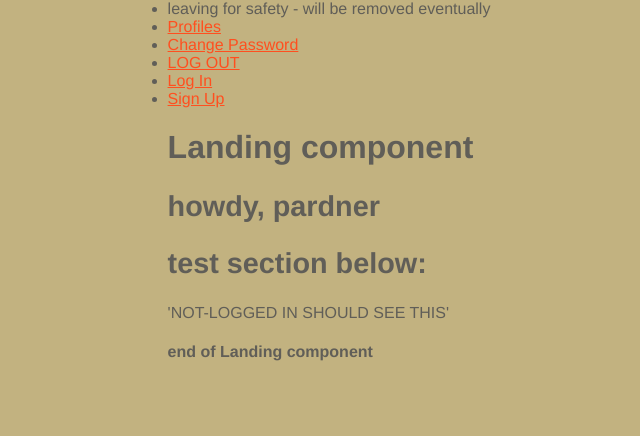
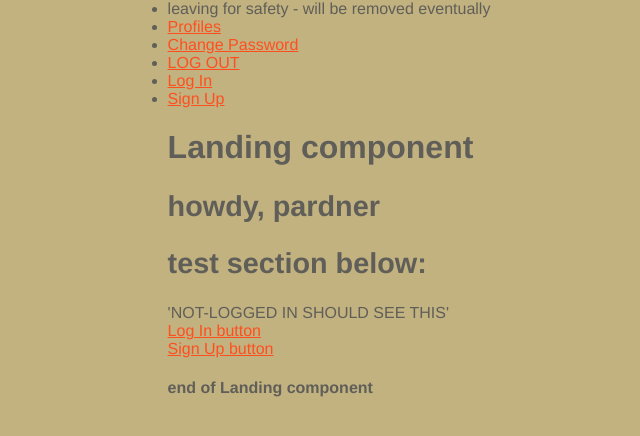
Before and after one commit to natnichols/homewrangler-front-end, a React (Vite) app: page / in a window 1280 px wide. Shown: the top 436 px of the page, without its empty margins (311-951 px from the left). Built offline with nearby package versions, Linux system fonts and the light colour scheme; no server answers.

Commit message:
import NavLink, add links for not-logged user

```diff
--- a/src/pages/Landing/Landing.jsx
+++ b/src/pages/Landing/Landing.jsx
@@ -1,3 +1,6 @@
+//npm modules
+import { NavLink } from 'react-router-dom'
+
 // css
 import styles from './Landing.module.css'
 
@@ -16,6 +19,8 @@ const Landing = ({ user }) => {
       ) : (
       <>
         'NOT-LOGGED IN SHOULD SEE THIS'
+        <div><NavLink to="/auth/login">Log In button</NavLink></div>
+        <div><NavLink to="/auth/signup">Sign Up button</NavLink></div>
       </>
       )}
 
```
